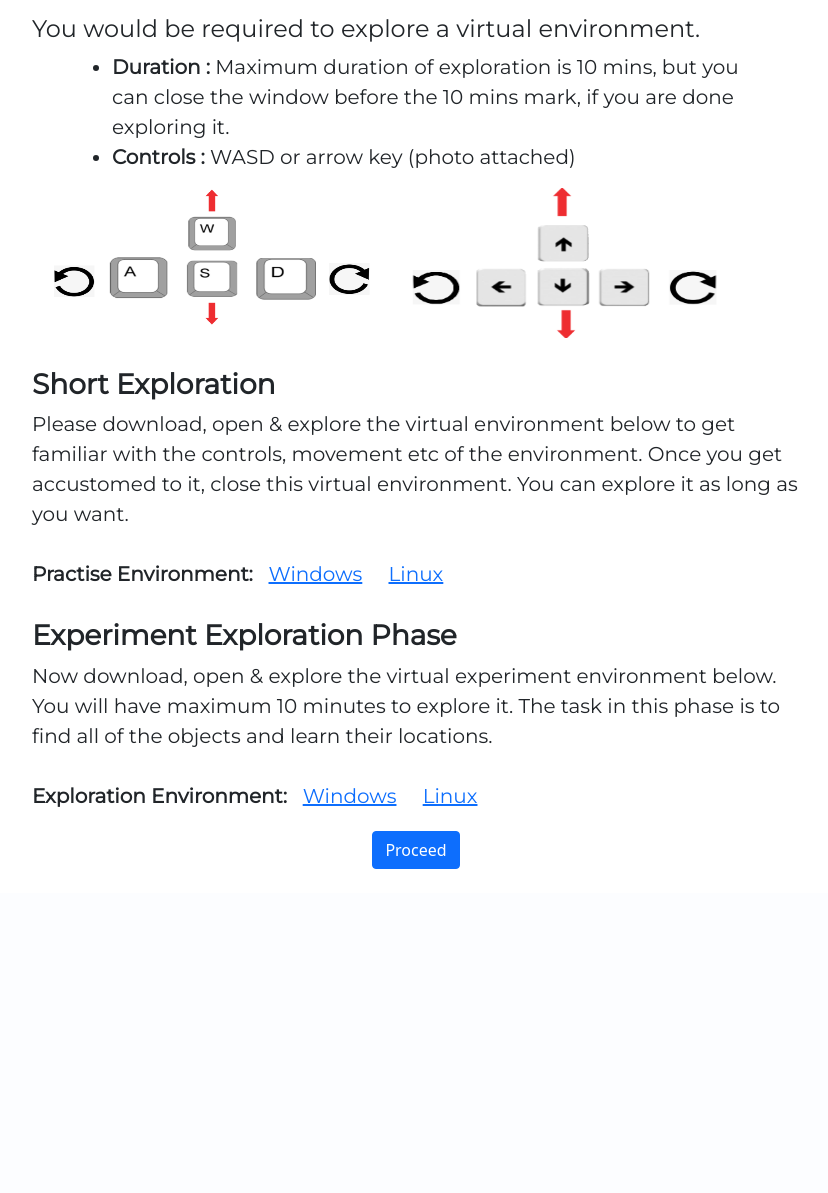
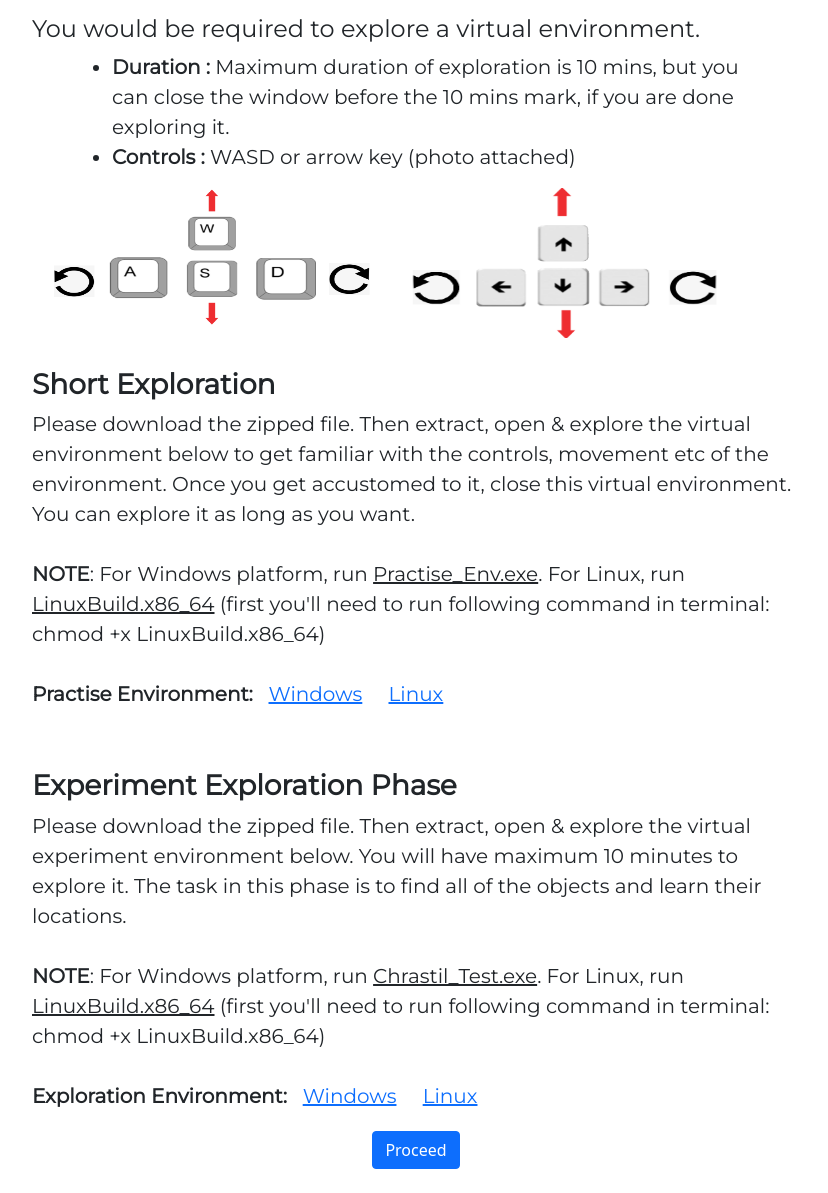
Before and after one commit to DevAcc-MS/Research-Experiment-Platform-, a Flask app: page /gaming/active/1 in a window 1280 px wide. Shown: the part 205-1398 px from the top of the page, without its empty margins (224-1052 px from the left). Before the commit the page ends 1074 px from the top, so only its background shows below. Run offline with Flask 2, Linux system fonts and the light colour scheme; some web fonts are replaced.

Commit message:
Edited the active exploration page based on feedback

```diff
--- a/flaskr/modules/gaming/templates/gaming/active.html
+++ b/flaskr/modules/gaming/templates/gaming/active.html
@@ -24,13 +24,15 @@
         </div>
         <br>
         <h3> <b> Short Exploration </b> </h3>
-        Please download, open & explore the virtual environment below to get familiar with the controls, movement etc of the environment. Once you get accustomed to it, close this virtual environment. You can explore it as long as you want.<br><br>
+        Please download the zipped file. Then extract, open & explore the virtual environment below to get familiar with the controls, movement etc of the environment. Once you get accustomed to it, close this virtual environment. You can explore it as long as you want.<br><br>
+        <b>NOTE</b>: For Windows platform, run <u> Practise_Env.exe</u>. For Linux, run <u>LinuxBuild.x86_64</u> (first you'll need to run following command in terminal: chmod +x LinuxBuild.x86_64) <br><br>
 
         <b> Practise Environment: </b> &nbsp; <a href="https://iiitaphyd-my.sharepoint.com/:u:/g/personal/sharique_mohd_research_iiit_ac_in/EX6X57OLOKRDtLcsaNBxkLABJUl57_5iWRs2nAs96b7v8A?e=NZptM2">Windows</a> &nbsp; &nbsp;
-        <a href="https://iiitaphyd-my.sharepoint.com/:u:/g/personal/sharique_mohd_research_iiit_ac_in/EU6WGIGaJXNMhckRRP2eOigBgdM4CORYD_XTM1eg3aoKYg?e=lfFNjY">Linux</a> <br><br>
+        <a href="https://iiitaphyd-my.sharepoint.com/:u:/g/personal/sharique_mohd_research_iiit_ac_in/EU6WGIGaJXNMhckRRP2eOigBgdM4CORYD_XTM1eg3aoKYg?e=lfFNjY">Linux</a> <br><br><br>
 
         <h3> <b> Experiment Exploration Phase </b> </h3>
-        Now download, open & explore the virtual experiment environment below. You will have maximum 10 minutes to explore it. The task in this phase is to find all of the objects and learn their locations. <br><br>
+        Please download the zipped file. Then extract, open & explore the virtual experiment environment below. You will have maximum 10 minutes to explore it. The task in this phase is to find all of the objects and learn their locations. <br><br>
+        <b>NOTE</b>: For Windows platform, run <u> Chrastil_Test.exe</u>. For Linux, run <u>LinuxBuild.x86_64</u> (first you'll need to run following command in terminal: chmod +x LinuxBuild.x86_64) <br><br>
 
         <b> Exploration Environment: </b> &nbsp; <a href="https://iiitaphyd-my.sharepoint.com/:u:/g/personal/sharique_mohd_research_iiit_ac_in/EdSjkac1MSJCoJskMDdIXq4Bj0-EQ5KK1ZSE8qzNWESf1g?e=gK81LE">Windows</a> &nbsp; &nbsp;
         <a href="https://iiitaphyd-my.sharepoint.com/:u:/g/personal/sharique_mohd_research_iiit_ac_in/Een_ddaDW9xEjT1cblm-364BLplhIqKSrnEj39KHowL__Q?e=u6QhDg">Linux</a>
--- a/flaskr/modules/nongaming/templates/nongaming/active.html
+++ b/flaskr/modules/nongaming/templates/nongaming/active.html
@@ -24,13 +24,15 @@
         </div>
         <br>
         <h3> <b> Short Exploration </b> </h3>
-        Please download, open & explore the virtual environment below to get familiar with the controls, movement etc of the environment. Once you get accustomed to it, close this virtual environment. You can explore it as long as you want.
+        Please download the zipped file. Then extract, open & explore the virtual environment below to get familiar with the controls, movement etc of the environment. Once you get accustomed to it, close this virtual environment. You can explore it as long as you want.<br><br>
+        <b>NOTE</b>: For Windows platform, run <u> Practise_Env.exe</u>. For Linux, run <u>LinuxBuild.x86_64</u> (first you'll need to run following command in terminal: chmod +x LinuxBuild.x86_64) <br><br>
 
         <b> Practise Environment: </b> &nbsp; <a href="https://iiitaphyd-my.sharepoint.com/:u:/g/personal/sharique_mohd_research_iiit_ac_in/EX6X57OLOKRDtLcsaNBxkLABJUl57_5iWRs2nAs96b7v8A?e=NZptM2">Windows</a> &nbsp; &nbsp;
         <a href="https://iiitaphyd-my.sharepoint.com/:u:/g/personal/sharique_mohd_research_iiit_ac_in/EU6WGIGaJXNMhckRRP2eOigBgdM4CORYD_XTM1eg3aoKYg?e=lfFNjY">Linux</a> <br><br><br>
 
         <h3> <b> Experiment Exploration Phase </b> </h3>
-        Now download, open & explore the virtual experiment environment below. You will have maximum 10 minutes to explore it. The task in this phase is to find all of the objects and learn their locations. <br><br>
+        Please download the zipped file. Then extract, open & explore the virtual experiment environment below. You will have maximum 10 minutes to explore it. The task in this phase is to find all of the objects and learn their locations. <br><br>
+        <b>NOTE</b>: For Windows platform, run <u> Chrastil_Test.exe</u>. For Linux, run <u>LinuxBuild.x86_64</u> (first you'll need to run following command in terminal: chmod +x LinuxBuild.x86_64) <br><br>
 
         <b> Exploration Environment: </b> &nbsp; <a href="https://iiitaphyd-my.sharepoint.com/:u:/g/personal/sharique_mohd_research_iiit_ac_in/EdSjkac1MSJCoJskMDdIXq4Bj0-EQ5KK1ZSE8qzNWESf1g?e=gK81LE">Windows</a> &nbsp; &nbsp;
         <a href="https://iiitaphyd-my.sharepoint.com/:u:/g/personal/sharique_mohd_research_iiit_ac_in/Een_ddaDW9xEjT1cblm-364BLplhIqKSrnEj39KHowL__Q?e=u6QhDg">Linux</a>
```
